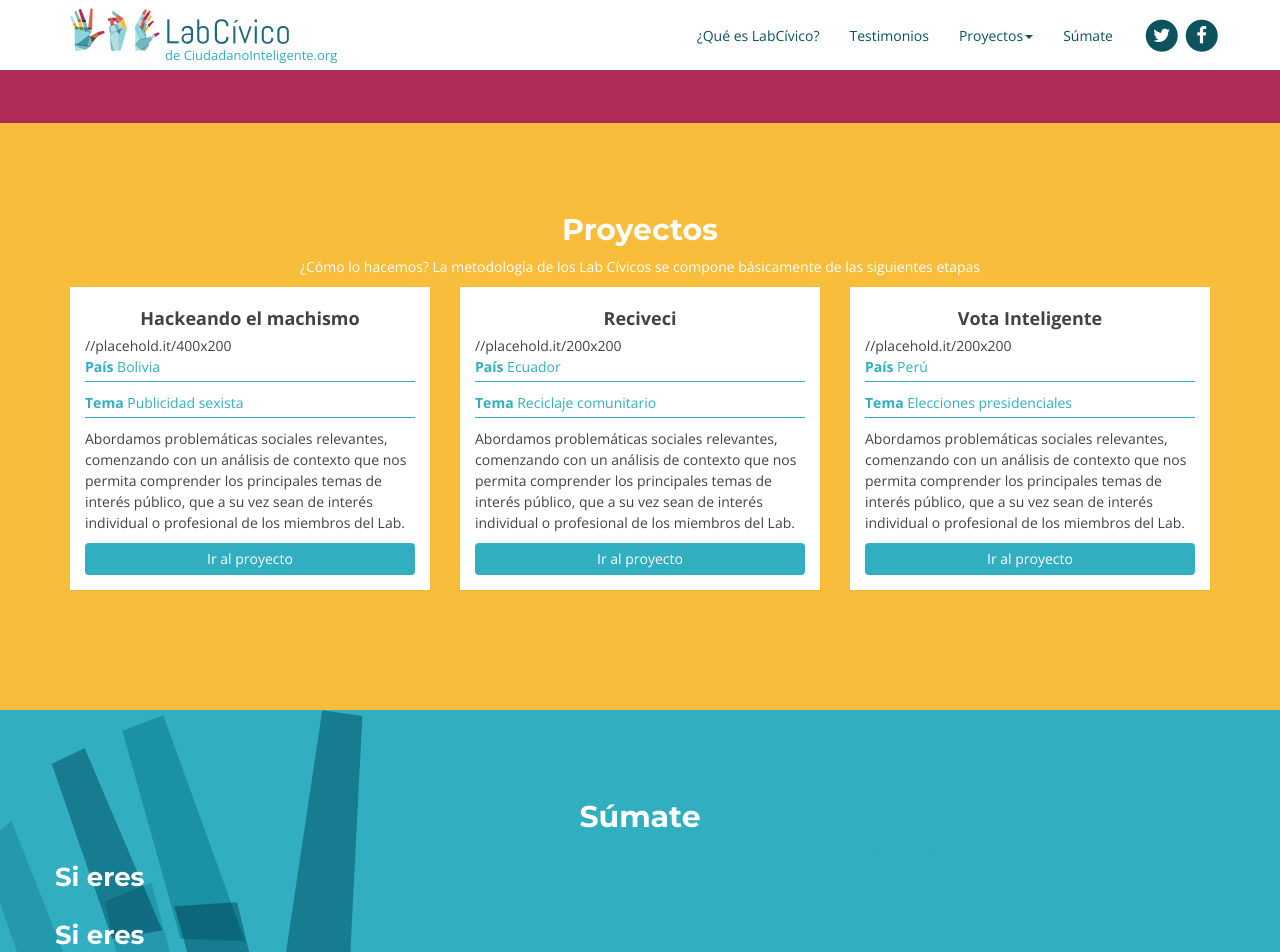
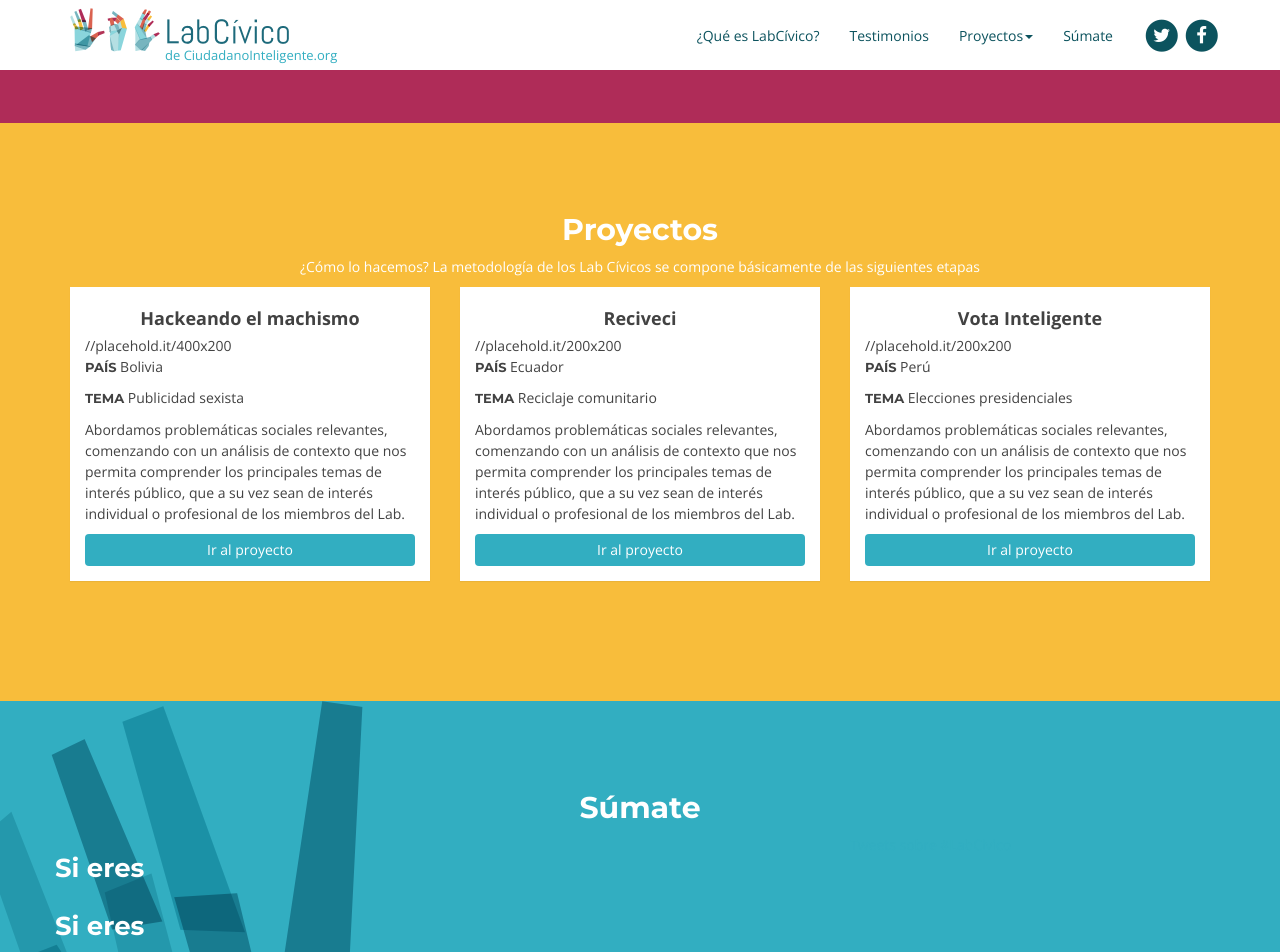
Before and after one commit to ciudadanointeligente/br.labcivico.org.github.io, a Jekyll site: the page built from index.html, in a window 1280 px wide and 1400 px high, scrolled down 1175 px. Shown: the top 952 px of the window. Built offline with Jekyll 4.4.1, drawn with Linux system fonts in a browser that asks for light colours; nearby versions of some CDN libraries; comment, search, counter and statistics services are not loaded.

Commit message:
Update style in cards projects

```diff
--- a/_includes/projects.html
+++ b/_includes/projects.html
@@ -10,8 +10,8 @@
             <div class="panel panel-default">
               <h4 class="text-center">{{card.title}}</h4>
               {{card.image}}
-              <p class="context"><b>País</b> {{card.country}}</p>
-              <p class="context"><b>Tema</b> {{card.theme}}</p>
+              <p><span>País</span> {{card.country}}</p>
+              <p><span>Tema</span> {{card.theme}}</p>
               <p>{{card.content}}</p>
               <a class="btn btn-info center-block" href="#" role="button">Ir al proyecto</a>
             </div>
--- a/_sass/_base.scss
+++ b/_sass/_base.scss
@@ -13,7 +13,10 @@ body {
 }
 
 span{
-    font-size: 16px;
+  font-family: 'Montserrat', sans-serif;
+  text-transform: uppercase;
+  font-weight: 600;
+  font-size: 13px;
 }
 
 /*SITE HEADER*/
```
